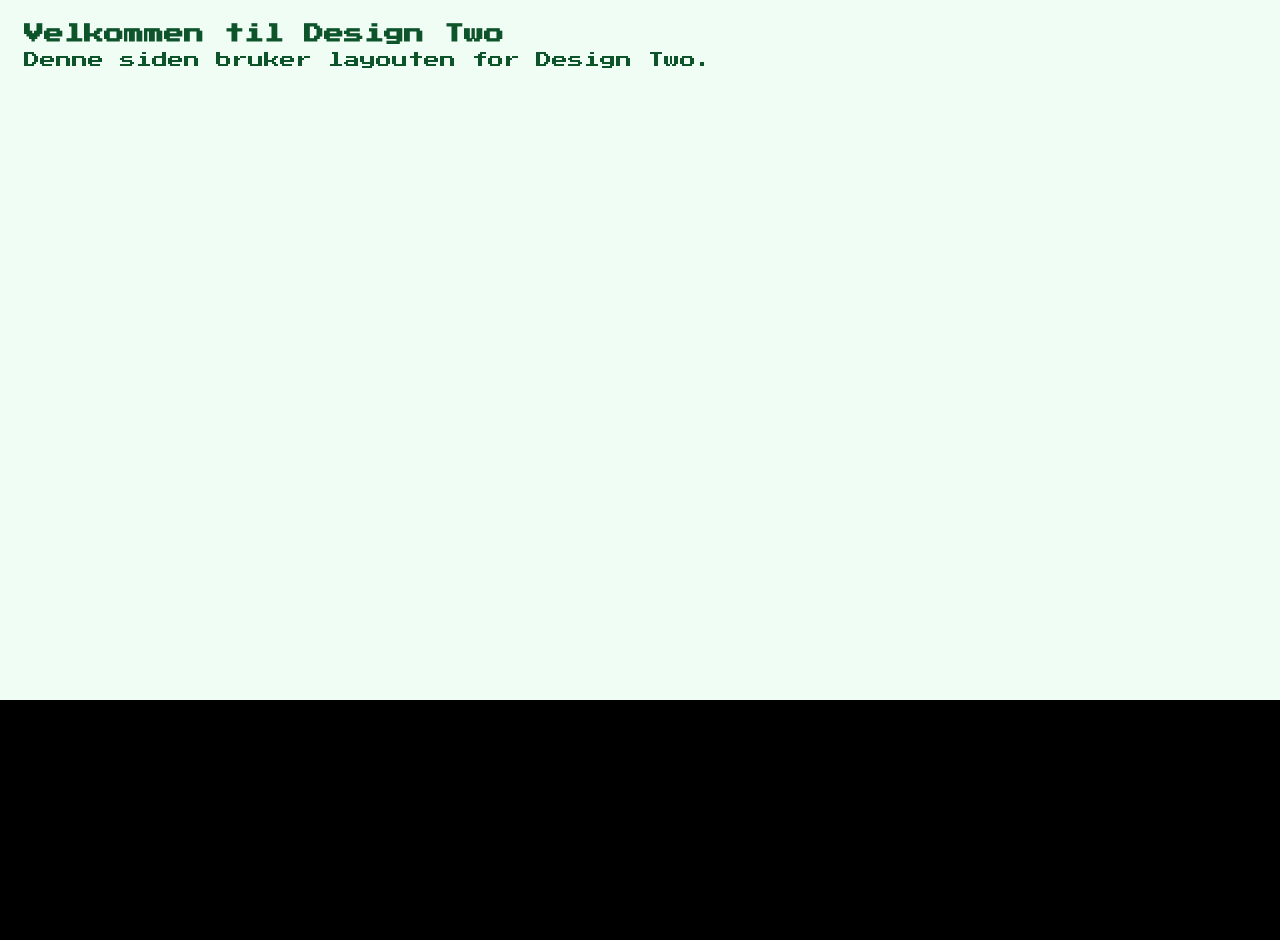
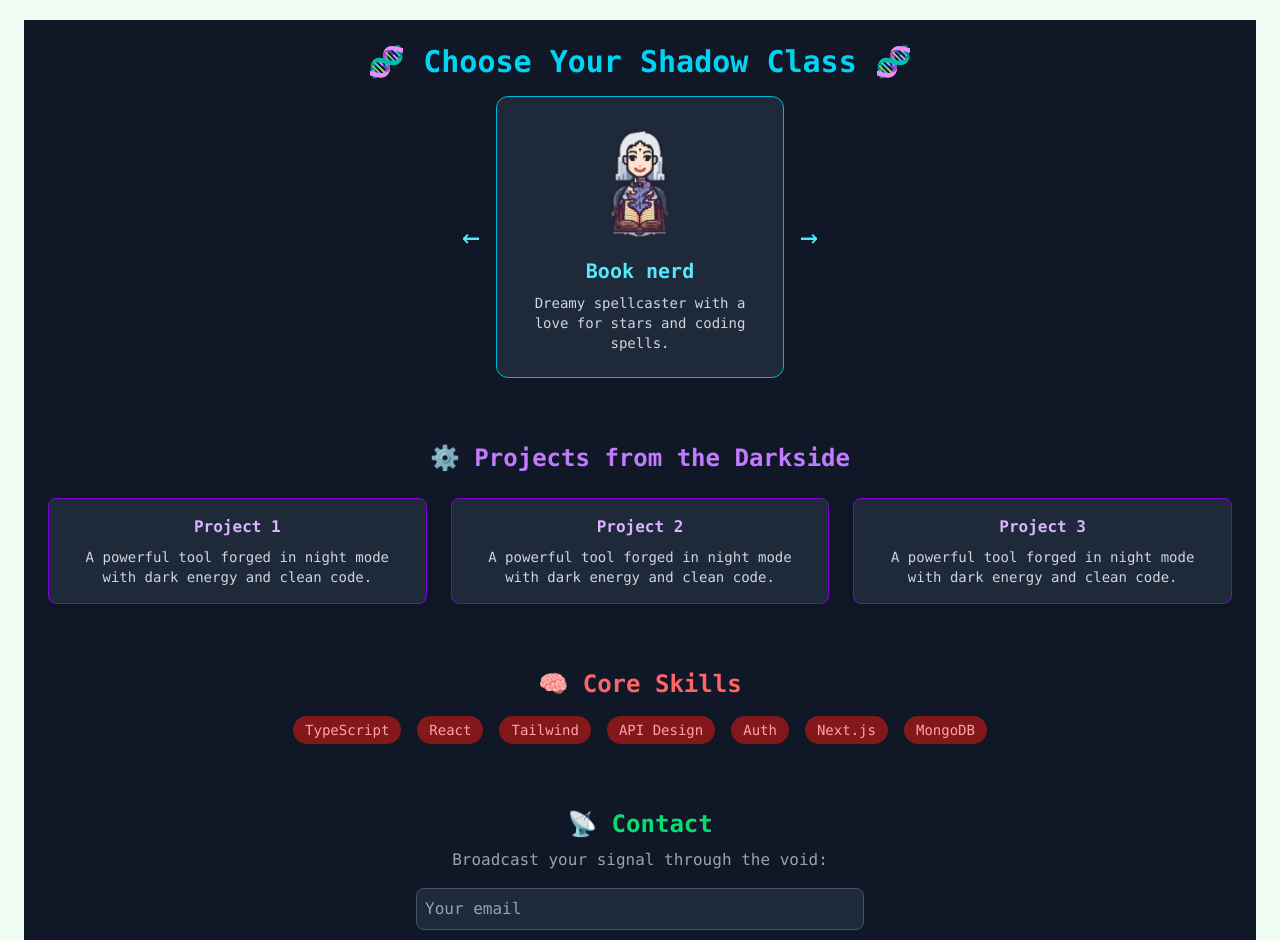
Before and after one commit to VeronikaAas/VeronikaAas, a React (Vite) app in the folder my-portfolio/: page /two in a window 1280 px wide. Shown: the part 100-1040 px from the top of the page. Before the commit the page ends 800 px from the top, so only its background shows below. Built offline with nearby package versions, Linux system fonts and the light colour scheme.

Commit message:
feat: add chars and glow

```diff
--- a/my-portfolio/src/pages/OneHome.jsx
+++ b/my-portfolio/src/pages/OneHome.jsx
@@ -1,4 +1,5 @@
 import { useState } from "react";
+import { useLocation } from "react-router-dom";
 
 const characters = [
   {
@@ -21,23 +22,42 @@ const characters = [
     img: "/characters/char_work.png",
     description: "Bouncy bunny who deploys cuteness-powered web apps.",
   },
+  {
+    name: "Bakery girl",
+    img: "/characters/char_bake.png",
+    description: "Sprinkles joy and code into every fresh batch of websites.",
+  },
+  {
+    name: "In a gaming world",
+    img: "/characters/char_gaming.png",
+    description: "Level 99 gamer-dev with elite code-combo skills.",
+  },
 ];
 
 export default function Home1() {
   const [index, setIndex] = useState(0);
+  const location = useLocation();
+  const theme = new URLSearchParams(location.search).get("theme");
+
   const next = () => setIndex((index + 1) % characters.length);
   const prev = () => setIndex((index - 1 + characters.length) % characters.length);
 
+  const glowClass =
+    theme === "cute"
+      ? "shadow-[0_0_20px_#fbcfe8,0_0_40px_#f0abfc]" // rosa/lilla glow
+      : "";
+
   return (
     <div className="bg-pink-50 min-h-screen p-6 font-sans text-gray-800 space-y-16">
-      {/* Character Carousel */}
       <section className="text-center">
         <h2 className="text-2xl sm:text-3xl font-bold text-pink-500 mb-4">
           ✨ Choose Your Character ✨
         </h2>
         <div className="flex items-center justify-center gap-4">
-          <button onClick={prev} className="text-3xl hover:scale-110 transition cursor-pointer">&#8592;</button>
-          <div className="bg-white rounded-xl shadow-xl p-6 w-72">
+          <button onClick={prev} className="text-3xl hover:scale-110 transition cursor-pointer">
+            &#8592;
+          </button>
+          <div className={`bg-white rounded-xl p-6 w-72 ${glowClass}`}>
             <img
               src={characters[index].img}
               alt={characters[index].name}
@@ -46,7 +66,9 @@ export default function Home1() {
             <h3 className="text-xl font-bold text-purple-500">{characters[index].name}</h3>
             <p className="text-sm text-gray-600 mt-2">{characters[index].description}</p>
           </div>
-          <button onClick={next} className="text-3xl hover:scale-110 transition cursor-pointer">&#8594;</button>
+          <button onClick={next} className="text-3xl hover:scale-110 transition cursor-pointer">
+            &#8594;
+          </button>
         </div>
       </section>
 
@@ -55,9 +77,16 @@ export default function Home1() {
         <h2 className="text-2xl font-bold text-blue-400 mb-6">🧩 My Projects</h2>
         <div className="grid md:grid-cols-3 gap-6">
           {[1, 2, 3].map((i) => (
-            <div key={i} className="bg-white rounded-lg p-4 shadow-md border border-pink-100">
-              <h3 className="text-pink-600 font-semibold mb-2">Project {i}</h3>
-              <p className="text-sm">Short description of what this project does and why it's magical.</p>
+            <div
+              key={i}
+              className="bg-white rounded-lg p-4 shadow-md border border-pink-100"
+            >
+              <h3 className="text-pink-600 font-semibold mb-2">
+                Project {i}
+              </h3>
+              <p className="text-sm">
+                Short description of what this project does and why it's magical.
+              </p>
             </div>
           ))}
         </div>
@@ -67,8 +96,18 @@ export default function Home1() {
       <section className="text-center">
         <h2 className="text-2xl font-bold text-purple-400 mb-4">🧠 Skills</h2>
         <div className="flex flex-wrap justify-center gap-4 text-sm">
-          {["HTML", "CSS", "JavaScript", "React", "Tailwind", "Node.js"].map((skill) => (
-            <span key={skill} className="bg-purple-100 text-purple-800 px-3 py-1 rounded-full shadow">
+          {[
+            "HTML",
+            "CSS",
+            "JavaScript",
+            "React",
+            "Tailwind",
+            "Node.js",
+          ].map((skill) => (
+            <span
+              key={skill}
+              className="bg-purple-100 text-purple-800 px-3 py-1 rounded-full shadow"
+            >
               {skill}
             </span>
           ))}
@@ -89,7 +128,10 @@ export default function Home1() {
             placeholder="Your message"
             className="w-full p-2 border rounded-lg h-24"
           ></textarea>
-          <button type="submit" className="bg-pink-400 text-white px-4 py-2 rounded hover:bg-pink-500 transition">
+          <button
+            type="submit"
+            className="bg-pink-400 text-white px-4 py-2 rounded hover:bg-pink-500 transition"
+          >
             Send 💌
           </button>
         </form>
--- a/my-portfolio/src/pages/TwoHome.jsx
+++ b/my-portfolio/src/pages/TwoHome.jsx
@@ -1,8 +1,142 @@
+import { useState } from "react";
+import { useLocation } from "react-router-dom";
+
+const characters = [
+  {
+    name: "Book nerd",
+    img: "/characters/dark_book.png",
+    description: "Dreamy spellcaster with a love for stars and coding spells.",
+  },
+  {
+    name: "Dog lover",
+    img: "/characters/dark_dog.png",
+    description: "Tiny tech fairy that builds magical websites with glitter.",
+  },
+  {
+    name: "Explorer",
+    img: "/characters/dark_trav.png",
+    description: "A cuddly cat-hacker who speaks fluent JavaScript and meows.",
+  },
+  {
+    name: "Workout junkie",
+    img: "/characters/dark_work.png",
+    description: "Bouncy bunny who deploys cuteness-powered web apps.",
+  },
+  {
+    name: "Bakery girl",
+    img: "/characters/dark_cake.png",
+    description: "Sprinkles joy and code into every fresh batch of websites.",
+  },
+  {
+    name: "Left IRL for gaming",
+    img: "/characters/dark_gaming.png",
+    description: "Level 99 gamer-dev with elite code-combo skills.",
+  },
+];
+
 export default function TwoHome() {
+  const [index, setIndex] = useState(0);
+  const location = useLocation();
+  const theme = new URLSearchParams(location.search).get("theme");
+
+  const next = () => setIndex((index + 1) % characters.length);
+  const prev = () => setIndex((index - 1 + characters.length) % characters.length);
+
+  const glowClass =
+    theme === "dark"
+      ? "shadow-[0_0_20px_#22d3ee,0_0_40px_#06b6d4]"
+      : "";
+
   return (
-    <div>
-      <h2 className="text-xl font-semibold">Velkommen til Design Two</h2>
-      <p>Denne siden bruker layouten for Design Two.</p>
+    <div className="bg-gray-900 text-white min-h-screen p-6 font-mono space-y-16">
+      <section className="text-center">
+        <h2 className="text-2xl sm:text-3xl font-bold text-cyan-400 mb-4">
+          🧬 Choose Your Shadow Class 🧬
+        </h2>
+        <div className="flex items-center justify-center gap-4">
+          <button onClick={prev} className="text-3xl text-cyan-300 hover:scale-110 transition cursor-pointer">
+            &#8592;
+          </button>
+          <div className={`bg-gray-800 rounded-xl p-6 w-72 border border-cyan-500 ${glowClass}`}>
+            <img
+              src={characters[index].img}
+              alt={characters[index].name}
+              className="w-32 mx-auto mb-2 object-contain aspect-square"
+            />
+            <h3 className="text-xl font-bold text-cyan-300">{characters[index].name}</h3>
+            <p className="text-sm text-gray-300 mt-2">{characters[index].description}</p>
+          </div>
+          <button onClick={next} className="text-3xl text-cyan-300 hover:scale-110 transition cursor-pointer">
+            &#8594;
+          </button>
+        </div>
+      </section>
+
+      {/* Projects */}
+      <section className="text-center">
+        <h2 className="text-2xl font-bold text-purple-400 mb-6">⚙️ Projects from the Darkside</h2>
+        <div className="grid md:grid-cols-3 gap-6">
+          {[1, 2, 3].map((i) => (
+            <div
+              key={i}
+              className="bg-gray-800 rounded-lg p-4 shadow-md border border-purple-700"
+            >
+              <h3 className="text-purple-300 font-semibold mb-2">
+                Project {i}
+              </h3>
+              <p className="text-sm text-gray-300">
+                A powerful tool forged in night mode with dark energy and clean code.
+              </p>
+            </div>
+          ))}
+        </div>
+      </section>
+
+      {/* Skills */}
+      <section className="text-center">
+        <h2 className="text-2xl font-bold text-red-400 mb-4">🧠 Core Skills</h2>
+        <div className="flex flex-wrap justify-center gap-4 text-sm">
+          {[
+            "TypeScript",
+            "React",
+            "Tailwind",
+            "API Design",
+            "Auth",
+            "Next.js",
+            "MongoDB",
+          ].map((skill) => (
+            <span
+              key={skill}
+              className="bg-red-900 text-red-300 px-3 py-1 rounded-full shadow"
+            >
+              {skill}
+            </span>
+          ))}
+        </div>
+      </section>
+
+      {/* Contact */}
+      <section className="text-center">
+        <h2 className="text-2xl font-bold text-green-400 mb-2">📡 Contact</h2>
+        <p className="mb-4 text-gray-400">Broadcast your signal through the void:</p>
+        <form className="max-w-md mx-auto space-y-3">
+          <input
+            type="email"
+            placeholder="Your email"
+            className="w-full p-2 bg-gray-800 border border-gray-600 rounded-lg text-white placeholder-gray-400"
+          />
+          <textarea
+            placeholder="Your encrypted message"
+            className="w-full p-2 bg-gray-800 border border-gray-600 rounded-lg h-24 text-white placeholder-gray-400"
+          ></textarea>
+          <button
+            type="submit"
+            className="bg-green-600 text-white px-4 py-2 rounded hover:bg-green-700 transition"
+          >
+            Transmit 🛰️
+          </button>
+        </form>
+      </section>
     </div>
   );
 }
```
